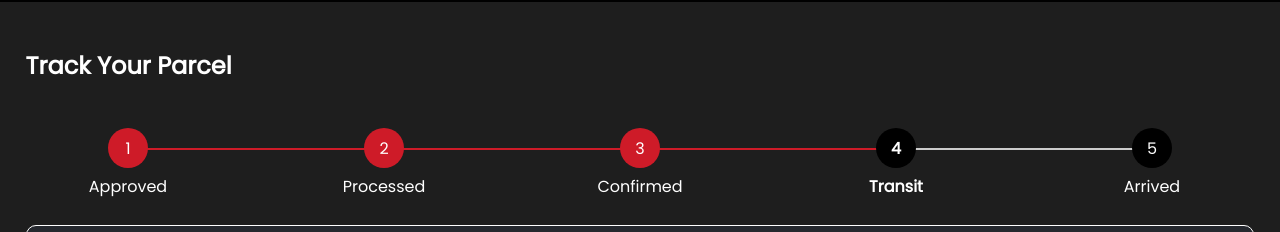
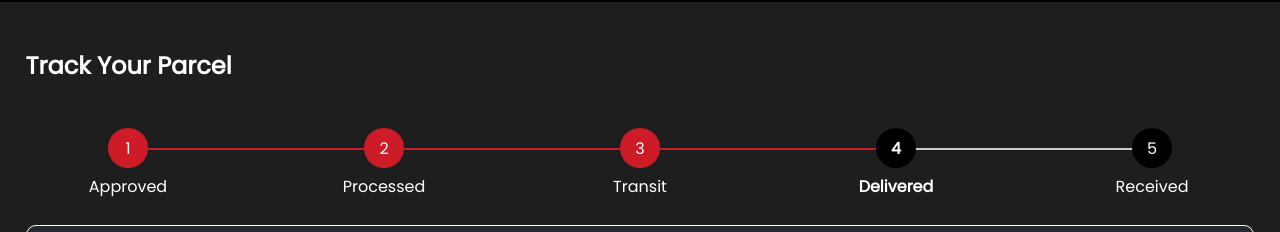
Before and after one commit to eawariyah/ParcelTrackingSystem, a website: page public/index.html in a window 1280 px wide. Shown: the part 52-284 px from the top of the page. Drawn offline with Linux system fonts and the light colour scheme.

Commit message:
Changed the parcel state names

```diff
--- a/public/index.html
+++ b/public/index.html
@@ -47,15 +47,15 @@
       </div>
       <div class="stepper-item completed">
         <div class="step-counter">3</div>
-        <div class="step-name">Confirmed</div>
+        <div class="step-name">Transit</div>
       </div>
       <div class="stepper-item active">
         <div class="step-counter">4</div>
-        <div class="step-name">Transit</div>
+        <div class="step-name">Delivered</div>
       </div>
       <div class="stepper-item">
         <div class="step-counter">5</div>
-        <div class="step-name">Arrived</div>
+        <div class="step-name">Received</div>
       </div>
     </div>
 
```
